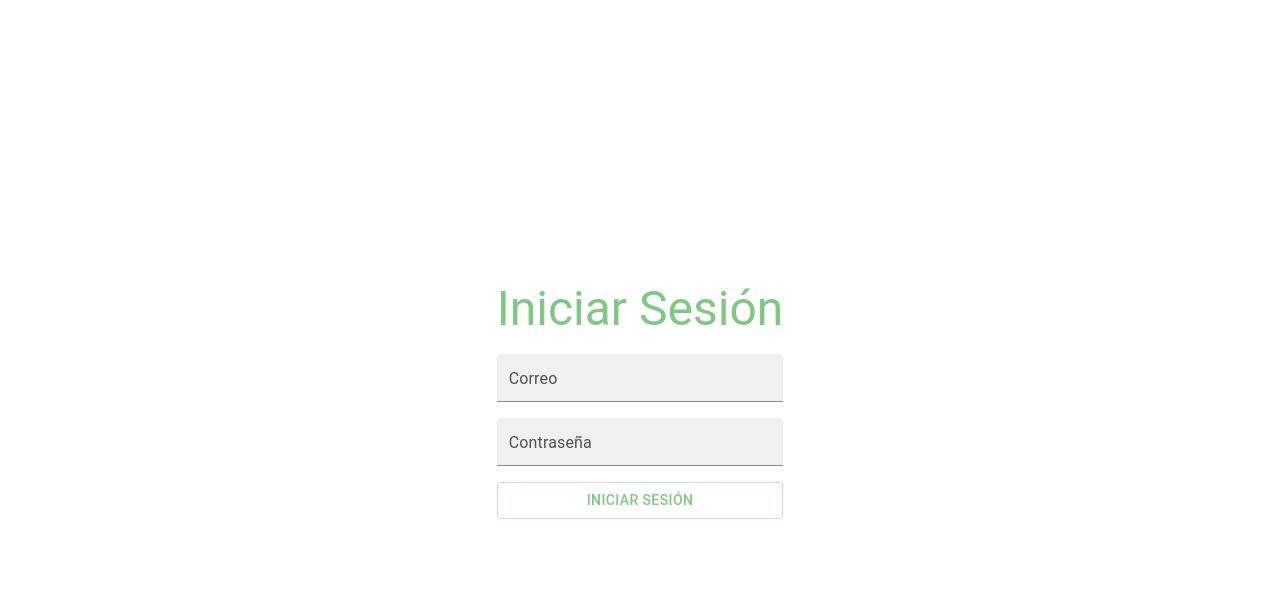
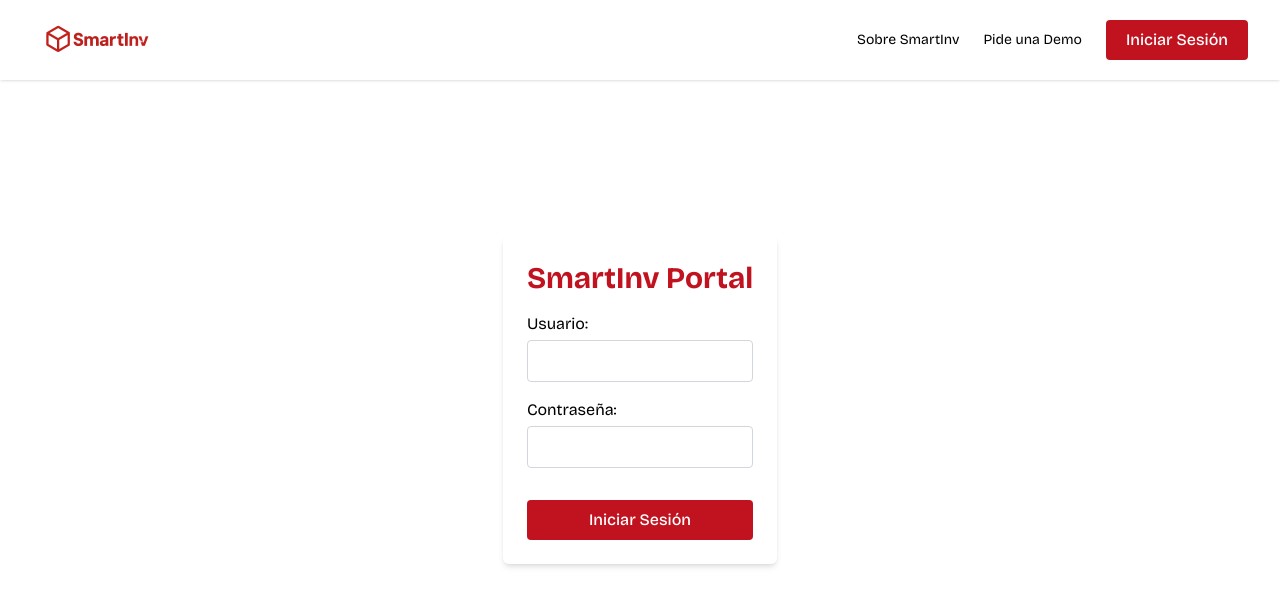
Before and after one commit to Smart-Inv/smartinv-frontend, a React (Vite) app: page /login in a window 1280 px wide. Shown: the top 606 px of the page. Built offline with nearby package versions, Linux system fonts and the light colour scheme; no server answers.

Commit message:
feat: changes on login

```diff
--- a/src/components/NavBar.tsx
+++ b/src/components/NavBar.tsx
@@ -30,8 +30,13 @@
             className="text-black text-sm cursor-pointer"
             onClick={(e) => {
               e.preventDefault();
-              const section = document.getElementById("aboutSmartInv");
-              section?.scrollIntoView({ behavior: "smooth" });
+              const currentPath = window.location.pathname;
+              if (currentPath === "/") {
+                const section = document.getElementById("aboutSmartInv");
+                section?.scrollIntoView({ behavior: "smooth" });
+              } else {
+                window.location.href = "/?scrollTo=aboutSmartInv";
+              }
             }}
           >
             Sobre SmartInv
@@ -55,8 +60,13 @@
             className="text-black text-sm cursor-pointer"
             onClick={(e) => {
               e.preventDefault();
-              const section = document.getElementById("aboutSmartInv");
-              section?.scrollIntoView({ behavior: "smooth" });
+              const currentPath = window.location.pathname;
+              if (currentPath === "/") {
+                const section = document.getElementById("aboutSmartInv");
+                section?.scrollIntoView({ behavior: "smooth" });
+              } else {
+                window.location.href = "/?scrollTo=aboutSmartInv";
+              }
             }}
           >
             Sobre SmartInv
--- a/src/pages/LogIn.tsx
+++ b/src/pages/LogIn.tsx
@@ -1,14 +1,14 @@
 import '../styles/App.css'
-import { Typography, CssBaseline, Stack, TextField, Button } from "@mui/material"
+
 import { useState } from 'react'
 import { toast, ToastContainer } from 'react-toastify'
 import { useNavigate } from 'react-router-dom';
+
 import { fetchWithAuth } from '../utils/fetchWithAuth';
+import NavBar from '../components/NavBar';
+import Button from '../components/Button';
 
 const apiUrl = import.meta.env.VITE_API_URL;
-
-console.log(apiUrl)
-
 
 function LogIn() {
     const [email, setEmail] = useState('');
@@ -18,7 +18,7 @@
 
     const handleLogin = async () => {
         try {
-            const response = await fetchWithAuth(`${apiUrl}/login/`,{
+            const response = await fetchWithAuth(`${apiUrl}/login/`, {
                 method: 'POST',
                 headers: {
                     'Content-Type': 'application/json'
@@ -48,32 +48,41 @@
 
     return (
         <>
-            <CssBaseline />
-            <Typography variant="h3" gutterBottom color="primary">
-                Iniciar Sesión
-            </Typography>
-            <Stack spacing={2}>
-                <TextField
-                    label="Correo"
-                    variant="filled"
-                    size="small"
+            <NavBar />
+            <article className="flex flex-col items-center justify-center min-h-[80vh] px-4 sm:px-6 md:px-8">
+                <div className="w-full max-w-sm sm:max-w-md md:max-w-lg bg-white p-6 rounded-md shadow-md">
+                    <h3 className='text-center font-bold text-light-red text-2xl sm:text-3xl mb-4'>
+                        SmartInv Portal
+                    </h3>
+                    <section className='flex flex-col gap-4 text-left'>
+                        <div className='flex flex-col'>
+                            <label htmlFor="user" className="mb-1">Usuario:</label>
+                            <input
+                                id='user'
+                                className='rounded border border-gray-300 p-2 w-full'
                                 value={email}
                                 onChange={(e) => setEmail(e.target.value)}
                             />
-                <TextField
-                    label="Contraseña"
+                        </div>
+
+                        <div className='flex flex-col'>
+                            <label htmlFor="password" className="mb-1">Contraseña:</label>
+                            <input
+                                id='password'
                                 type="password"
-                    variant="filled"
-                    size="small"
+                                className='rounded border border-gray-300 p-2 w-full'
                                 value={password}
                                 onChange={(e) => setPassword(e.target.value)}
                             />
-                <Button variant="outlined" color="primary" onClick={handleLogin}>
+                        </div>
+
+                        <Button className='mt-4 w-full' textColor='text-white' bgColor='bg-light-red' onClick={handleLogin}>
                             Iniciar Sesión
                         </Button>
-            </Stack>
+                    </section>
+                </div>
+            </article>
 
-            {/* Renderiza los toasts */}
             <ToastContainer position="top-right" autoClose={3000} />
         </>
     )
```
Lines whose indentation alone changed are shown as unchanged.
